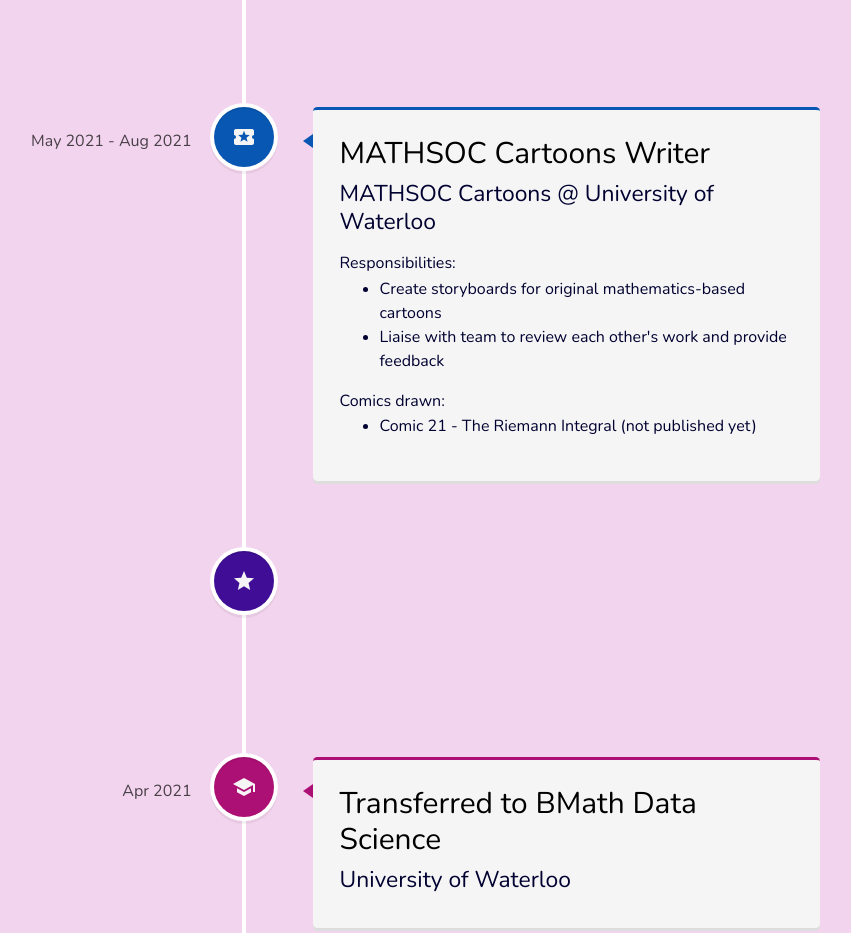
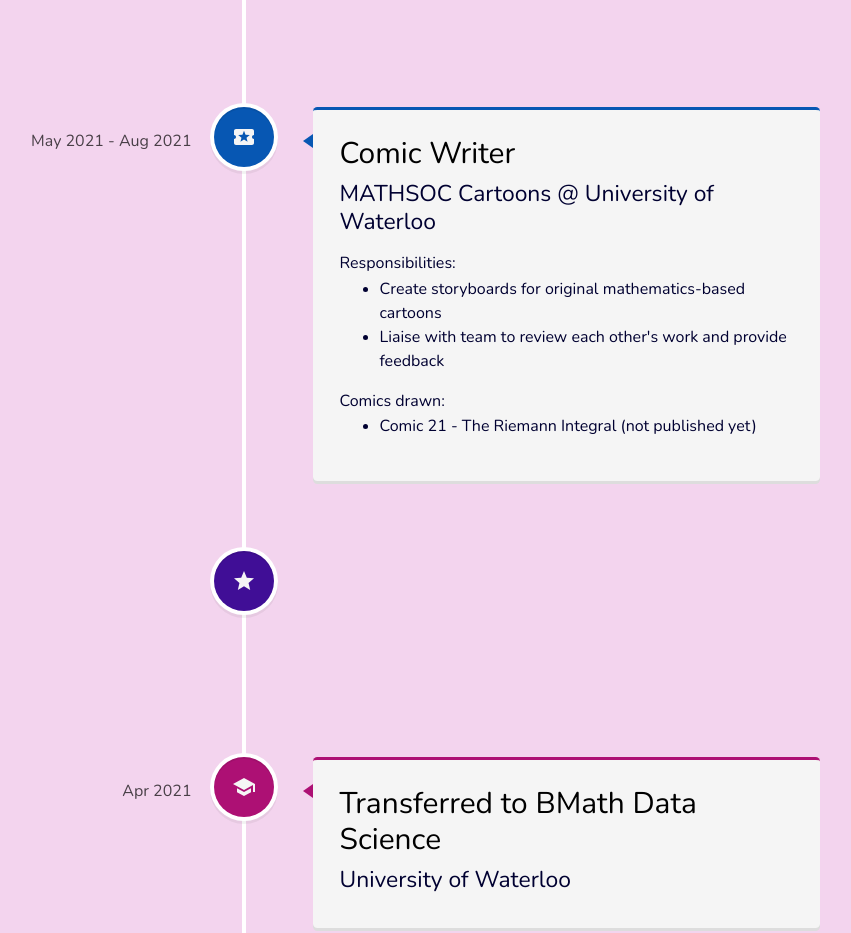
Before and after one commit to mcpenguin/the-arctic-blog, a React (Create React App) app: page / in a window 1280 px wide. Shown: the part 2120-3053 px from the top of the page, without its empty margins (396-1247 px from the left). Built offline with nearby package versions, Linux system fonts and the light colour scheme.

Commit message:
changed comic section

```diff
--- a/src/components/Timeline/Timeline.js
+++ b/src/components/Timeline/Timeline.js
@@ -116,7 +116,7 @@ export default class Timeline extends Component {
                     <TimelineElement
                         date="May 2021 - Aug 2021"
                         type="activity"
-                        heading="MATHSOC Cartoons Writer"
+                        heading="Comic Writer"
                         subheading="MATHSOC Cartoons @ University of Waterloo"
                         body={<>
                             <p>Responsibilities:</p>
```
